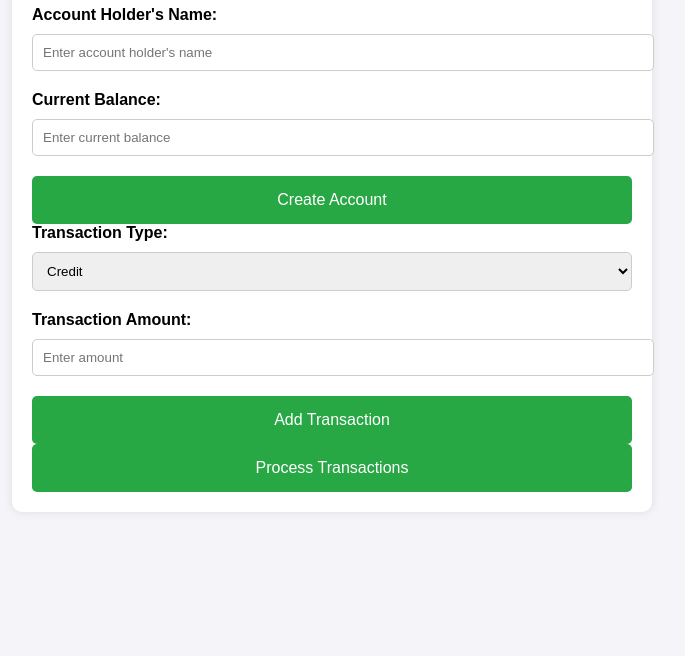
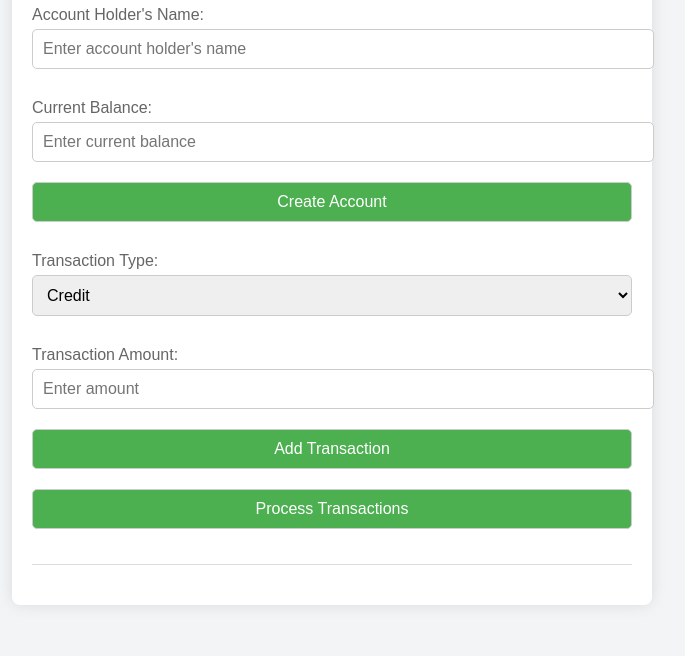
Before and after one commit to Kavyaaps/ds-project, a plain HTML site: page index.html in a window 1280 px wide. Shown: the part 144-800 px from the top of the page, without its empty margins (308-993 px from the left). Drawn offline with Linux system fonts and the light colour scheme.

Commit message:
Update style1.css

```diff
--- a/style1.css
+++ b/style1.css
@@ -1,17 +1,20 @@
 body {
     font-family: Arial, sans-serif;
-    background-color: #f4f4f9;
+    display: flex;
+    justify-content: center;
+    align-items: center;
+    min-height: 100vh;
     margin: 0;
-    padding: 0;
+    background-color: #f3f4f6;
 }
 
 .container {
+    width: 100%;
     max-width: 600px;
-    margin: 50px auto;
+    background: #fff;
     padding: 20px;
-    background-color: #fff;
-    border-radius: 10px;
-    box-shadow: 0px 0px 10px rgba(0, 0, 0, 0.1);
+    box-shadow: 0 0 15px rgba(0, 0, 0, 0.1);
+    border-radius: 8px;
 }
 
 h1 {
@@ -21,62 +24,33 @@ h1 {
 
 label {
     display: block;
-    margin-bottom: 10px;
-    font-weight: bold;
+    margin-top: 15px;
+    color: #666;
 }
 
-input, select {
+input, select, button {
     width: 100%;
     padding: 10px;
-    margin-bottom: 20px;
+    margin-top: 5px;
+    margin-bottom: 15px;
     border: 1px solid #ccc;
-    border-radius: 5px;
-}
-
-button {
-    width: 100%;
-    padding: 15px;
-    background-color: #28a745;
-    color: white;
-    border: none;
     border-radius: 5px;
     font-size: 16px;
 }
 
-button:hover {
-    background-color: #218838;
+button {
+    background-color: #4CAF50;
+    color: white;
+    cursor: pointer;
 }
 
-#result {
-    margin-top: 20px;
-    font-size: 18px;
+button:hover {
+    background-color: #45a049;
 }
 
-#credit_section {
-    margin-top: -20px;
+.output {
+    margin-top: 20px;
+    padding: 10px;
+    border-top: 1px solid #ddd;
+    color: #333;
 }
-
-/* Success message with big green tick */
-.success-message {
-    text-align: center;
-    padding: 20px;
-    background-color: #e6f7e8;
-    border: 1px solid #28a745;
-    border-radius: 10px;
-    margin-top: 20px;
-}
-
-.big-tick {
-    width: 120px;
-    height: 120px;
-    color: #28a745;
-    stroke: #28a745;
-    margin: 0 auto;
-    display: block;
-}
-
-.success-message p {
-    font-size: 24px;
-    color: #28a745;
-    margin-top: 20px;
-}
```
